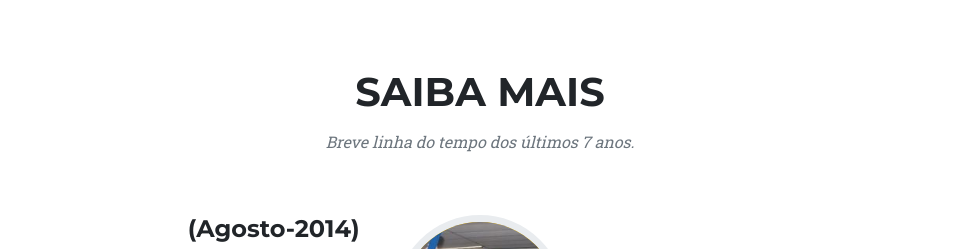
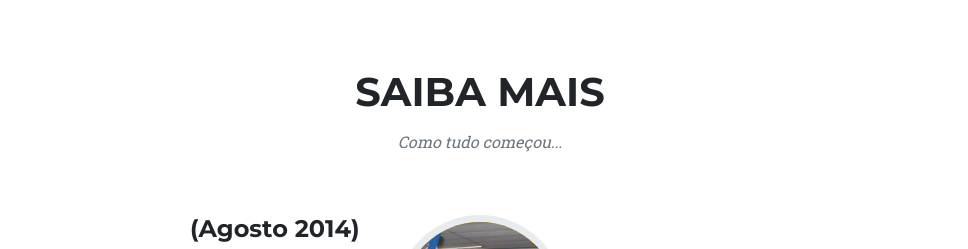
Before and after one commit to RobertoAlves86/tecinova, a website: page src/pug/index.pug in a window 1280 px wide. Shown: the part 2800-3049 px from the top of the page, without its empty margins (160-1128 px from the left). Drawn offline with nearby package versions, Linux system fonts and the light colour scheme; files that its build step writes are made by us from their sources; files whose address does not match are found by name.

Commit message:
Update index.pug

```diff
--- a/src/pug/index.pug
+++ b/src/pug/index.pug
@@ -162,14 +162,14 @@ html(lang='en')
             .container
                 .text-center
                     h2.section-heading.text-uppercase Saiba mais
-                    h3.section-subheading.text-muted Breve linha do tempo dos últimos 7 anos.
+                    h3.section-subheading.text-muted Como tudo começou...
                 ul.timeline
                     li
                         .timeline-image
                             img.rounded-circle.img-fluid(src='assets/img/about/1.jpg', alt='...')
                         .timeline-panel
                             .timeline-heading
-                                h4 (Agosto-2014)
+                                h4 (Agosto 2014)
                                 h4.subheading Conclusão da Graduação em TI
                             .timeline-body
                                 p.text-muted
```
